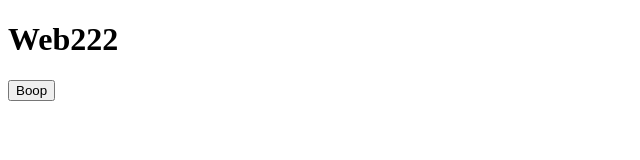
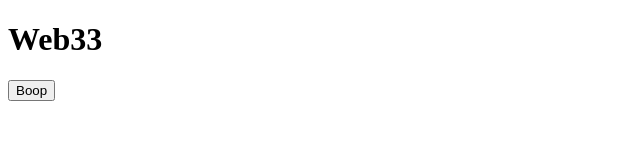
Before and after one commit to ranjanrnj44/trepo-vercel, a Next.js app in the folder apps/web/: page / in a window 1280 px wide. Shown: the top 160 px of the page, without its empty margins (0-640 px from the left). Built offline with nearby package versions, Linux system fonts and the light colour scheme.

Commit message:
Changes in web 1

```diff
--- a/apps/web/pages/index.tsx
+++ b/apps/web/pages/index.tsx
@@ -3,7 +3,7 @@ import { Button } from "ui";
 export default function Web() {
   return (
     <div>
-      <h1>Web222</h1>
+      <h1>Web33</h1>
       <Button />
     </div>
   );
```
